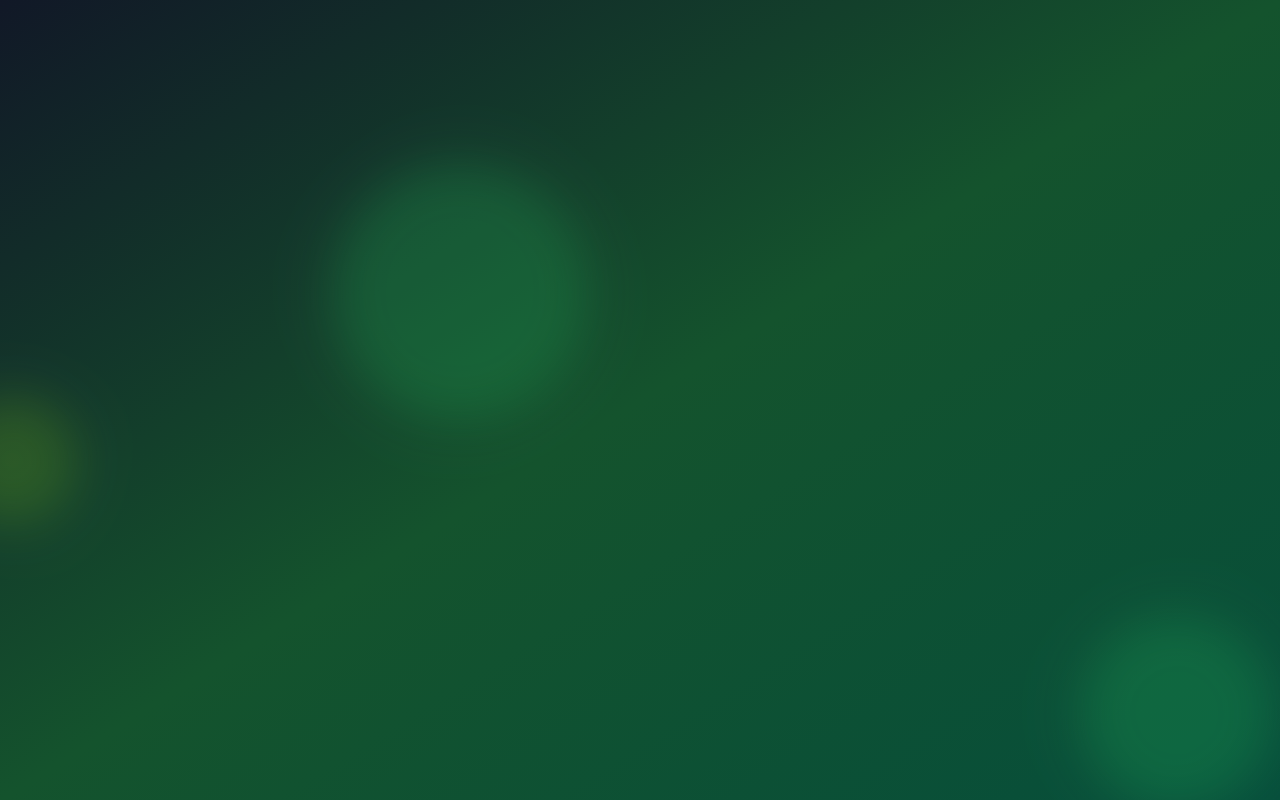
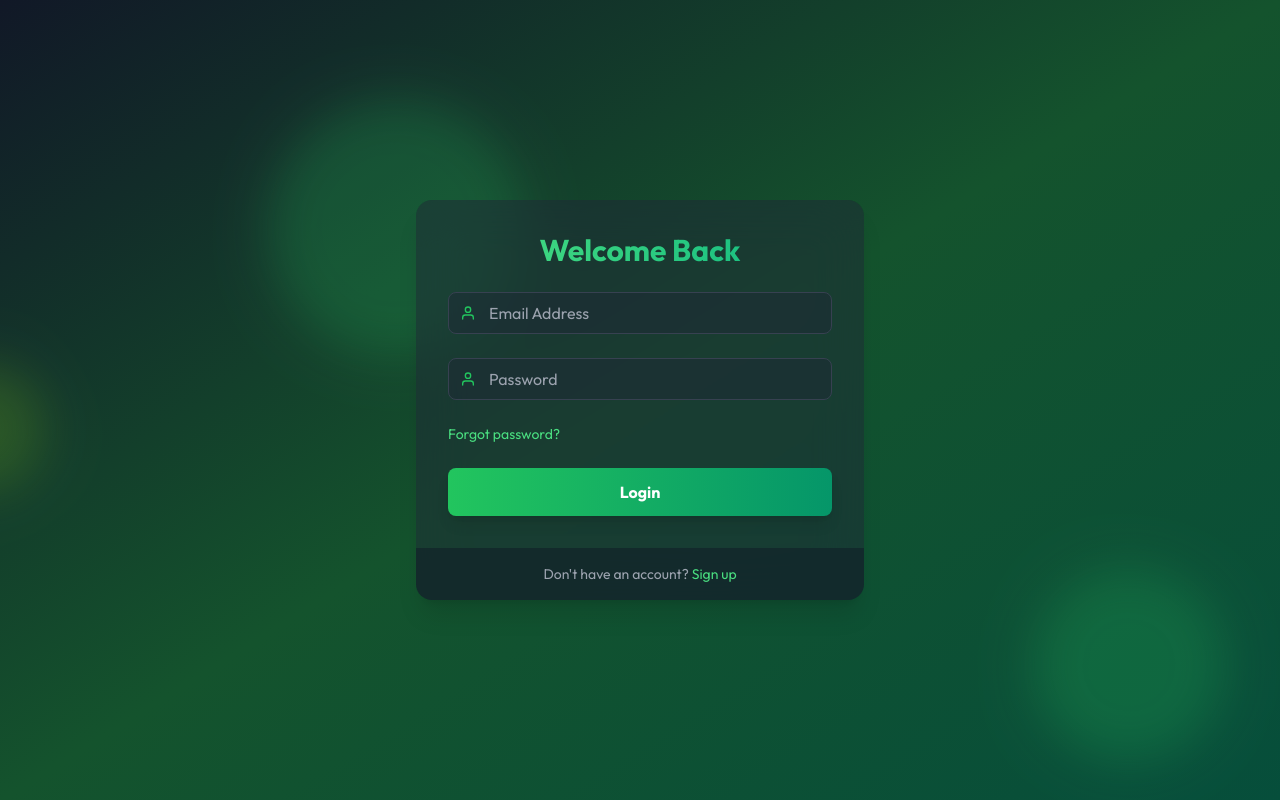
Before and after one commit to Limon00001/authentication, a React (Vite) app in the folder client/: page /login in a window 1280 px wide. Before the commit this address had no page. Built offline with nearby package versions, Linux system fonts and the light colour scheme.

Commit message:
forntend: login page

```diff
--- a/client/src/App.jsx
+++ b/client/src/App.jsx
@@ -10,6 +10,7 @@
 
 // Internal Dependencies
 import FloatingShape from './componenets/FloatingShape';
+import LoginPage from './pages/LoginPage';
 import SignUpPage from './pages/SignUpPage';
 
 const App = () => {
@@ -40,6 +41,7 @@
       <Routes>
         {/* <Route path="/" element={<Home />} /> */}
         <Route path="/signup" element={<SignUpPage />} />
+        <Route path="/login" element={<LoginPage />} />
       </Routes>
     </div>
   );
--- /dev/null
+++ b/client/src/pages/LoginPage.jsx
@@ -0,0 +1,94 @@
+/**
+ * Author: Monayem Hossain Limon
+ * GitHub: https://github.com/Limon00001
+ * Date: 01/18/2024
+ * @copyright 2024 monayem_hossain_limon
+ */
+
+// External Dependencies
+import { motion } from 'framer-motion';
+import { useState } from 'react';
+import { FiUser } from 'react-icons/fi';
+import { RiLoader4Fill } from 'react-icons/ri';
+import { Link } from 'react-router-dom';
+
+// Internal Dependencies
+import Input from '../componenets/Input';
+
+const LoginPage = () => {
+  const [input, setInput] = useState({
+    email: '',
+    password: '',
+  });
+  const isLoading = false;
+
+  const handleChange = (e) => {
+    let { name, value } = e.target;
+
+    setInput((prev) => ({
+      ...prev,
+      [name]: value,
+    }));
+  };
+
+  return (
+    <motion.div
+      initial={{ opacity: 0, y: 20 }}
+      animate={{ opacity: 1, y: 0 }}
+      transition={{ duration: 0.5 }}
+      className="max-w-md w-full bg-gray-800 bg-opacity-50 backdrop-filter backdrop-blur-xl rounded-2xl shadow-xl overflow-hidden"
+    >
+      <div className="p-8">
+        <h2 className="text-3xl font-bold mb-6 text-center bg-gradient-to-r from-green-400 to-emerald-500 text-transparent bg-clip-text">
+          Welcome Back
+        </h2>
+        <form>
+          <Input
+            icon={FiUser}
+            placeholder={'Email Address'}
+            type={'email'}
+            name={'email'}
+            value={input.email}
+            onChange={handleChange}
+          />
+          <Input
+            icon={FiUser}
+            placeholder={'Password'}
+            type={'password'}
+            name={'password'}
+            value={input.password}
+            onChange={handleChange}
+          />
+          <div className="flex items-center mb-6">
+            <Link
+              to={'/forgot-password'}
+              className="text-sm text-green-400 hover:underline"
+            >
+              Forgot password?
+            </Link>
+          </div>
+          <motion.button
+            type="submit"
+            className="w-full py-3 px-4 bg-gradient-to-r from-green-500 to-emerald-600 text-white font-bold rounded-lg shadow-lg hover:from-green-600 hover:to-emerald-700 focus:outline-none focus:ring-2 focus:ring-green-500 focus:ring-offset-2 focus:ring-offset-gray-900 transition duration-200"
+          >
+            {isLoading ? (
+              <RiLoader4Fill className="size-6 animate-spin mx-auto" />
+            ) : (
+              'Login'
+            )}
+          </motion.button>
+        </form>
+      </div>
+      <div className="px-8 py-4 bg-gray-900 bg-opacity-50 flex justify-center">
+        <p className="text-sm text-gray-400">
+          Don&apos;t have an account?{' '}
+          <Link to={'/signup'} className="text-green-400 hover:underline">
+            Sign up
+          </Link>
+        </p>
+      </div>
+    </motion.div>
+  );
+};
+
+export default LoginPage;
```
Also changed, not shown: 1 other file (tests, documents, lock files or other folders).
